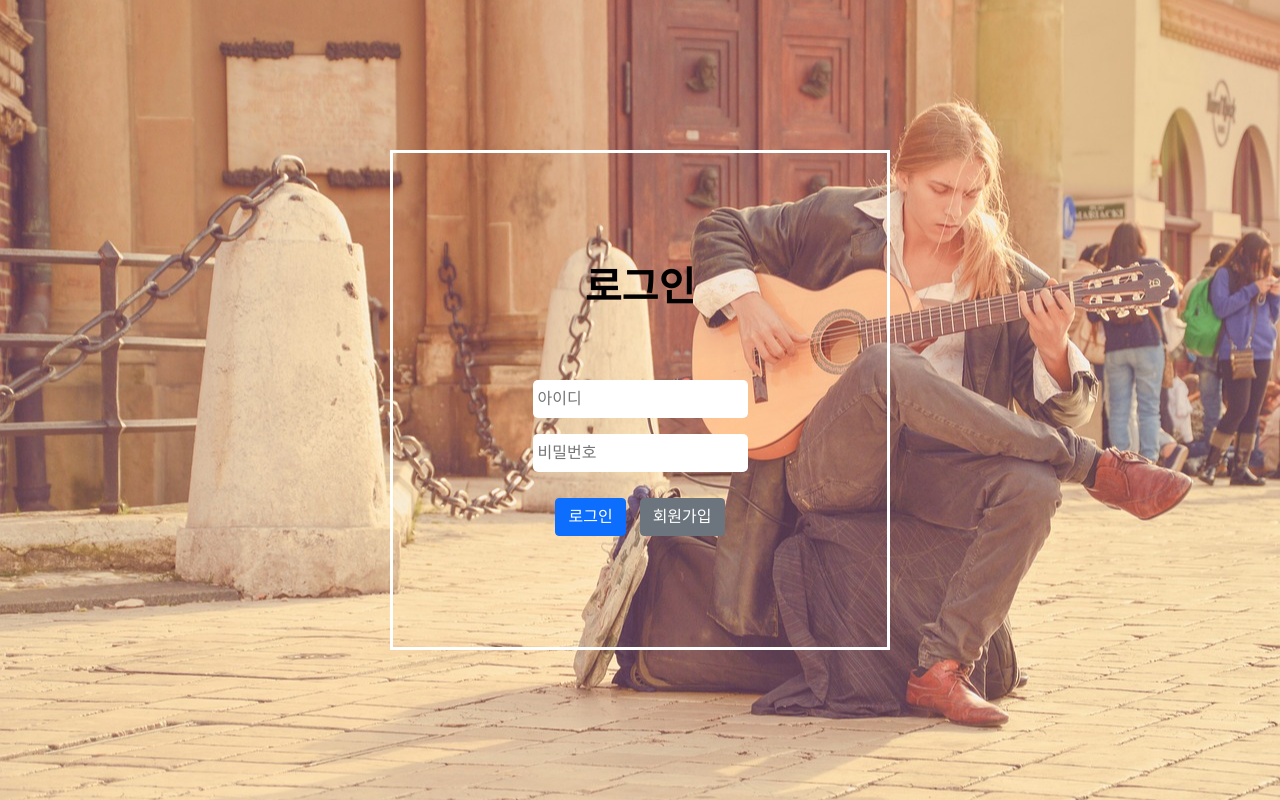
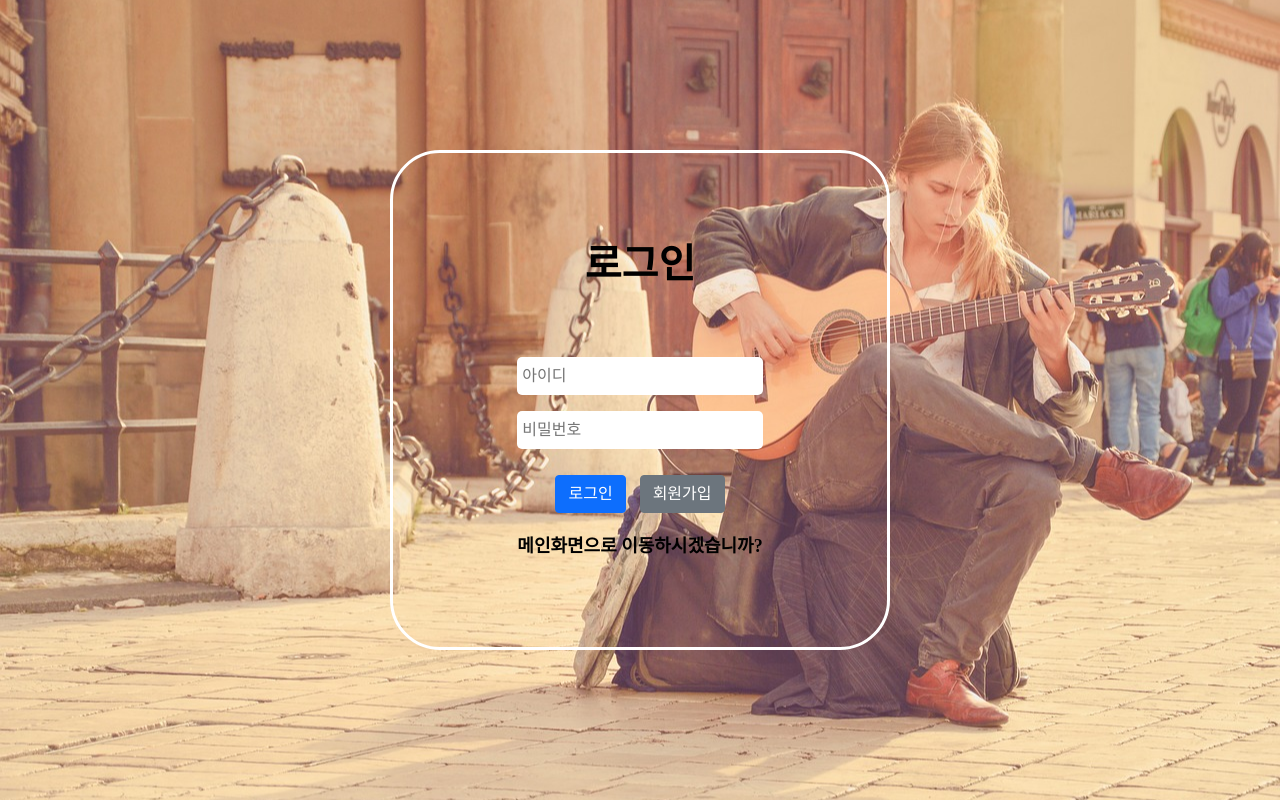
Before and after one commit to ironprayer/todays-music, a Flask app: page / in a window 1280 px wide. Run offline with Flask 3, Linux system fonts and the light colour scheme; some web fonts are replaced.

Commit message:
mongoDB 처음 셋팅으로 수정, 로그인 페이지 메인화면 이동, 회원가입 페이지 html 수정 commit

```diff
--- a/app.py
+++ b/app.py
@@ -5,7 +5,7 @@
 app = Flask(__name__, static_folder="templates/static")
 
 client = MongoClient(
-    "mongodb+srv://sparta:test@cluster0.ihsomwt.mongodb.net/?retryWrites=true&w=majority",
+    "mongodb+srv://sparta:test@cluster0.p5xkuy6.mongodb.net/?retryWrites=true&w=majority",
     tlsCAFile=certifi.where(),
 )
 db = client.dbsparta
@@ -70,7 +70,7 @@
 @app.route("/user/idcheck", methods=["POST"])
 def idcheck():
     id_receive = request.form["id_give"]
-    user = db.user.find_one({"id": id_receive},{"_id":False})
+    user = db.user.find_one({"id": id_receive}, {"_id": False})
 
     return jsonify({"result": user})
 
@@ -93,11 +93,11 @@
 
     user = db.user.find_one({"id": id_receive})
 
-    if user == None :
+    if user == None:
         result = 0
-    elif user['password'] != password_receive :
+    elif user["password"] != password_receive:
         result = 1
-    else :
+    else:
         result = 2
 
     return jsonify({"result": result})
--- a/templates/pages/join.html
+++ b/templates/pages/join.html
@@ -41,6 +41,7 @@
             height: 500px;
             margin: auto;
             border: 3px solid white;
+            border-radius: 10%;
             display: flex;
             flex-direction: column;
             align-items: center;
--- a/templates/pages/login.html
+++ b/templates/pages/login.html
@@ -48,6 +48,7 @@
         height: 500px;
         margin: auto;
         border: 3px solid white;
+        border-radius: 10%;
         display: flex;
         flex-direction: column;
         align-items: center;
@@ -80,6 +81,13 @@
         font-size: 1em;
         display: inline;
         outline: none;
+      }
+
+      a {
+        text-decoration-line: none;
+        color: black;
+        font-weight: bold;
+        font-size: large;
       }
     </style>
 
@@ -145,6 +153,9 @@
               회원가입
             </button>
           </div>
+          <div style="margin-top: 20px">
+            <a href="/main"> 메인화면으로 이동하시겠습니까?</a>
+          </div>
         </div>
       </div>
     </div>
```
